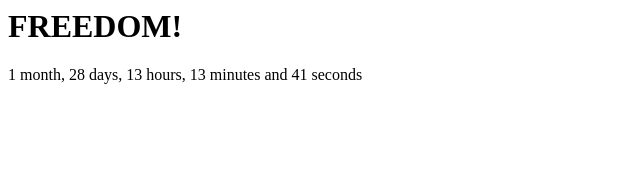
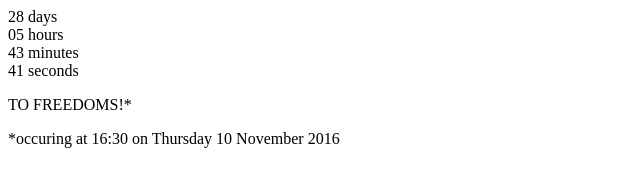
Before and after one commit to chao-xian/countdown-to-freedom, a plain HTML site: page index.html in a window 1280 px wide. Shown: the whole page, without its empty margins (0-640 px from the left). Drawn offline with nearby package versions, Linux system fonts and the light colour scheme.

Commit message:
Pivot and flip for an implementation that's more flexible

```diff
--- a/index.html
+++ b/index.html
@@ -1,30 +1,60 @@
+<!DOCTYPE html>
 <html>
   <head>
     <title>THEY CAN NEVER TAKE AWAY OUR FREEDOM!</title>
+    <script src="//cdnjs.cloudflare.com/ajax/libs/jquery/2.1.3/jquery.min.js" charset="utf-8"></script>
     <script src="moment.min.js"></script>
-    <script src="countdown.min.js"></script>
-    <script src="moment-countdown.min.js"></script>
     <script charset="utf-8">
-      let updateCountdown = function() {
-        let countdownTxt = moment('2016-11-11').countdown().toString();
-        console.log(countdownTxt);
-        document.getElementById('countdown').innerHTML = countdownTxt;
-      };
+      window.onload = function(e){
 
-      window.addEventListener("load", function load(event){
-        window.removeEventListener("load", load, false); //remove listener, no longer needed
-        updateCountdown();
-      },false);
+      var $clock = $('#clock'),
+          eventTime = moment('10-11-2016 16:30:00', 'DD-MM-YYYY HH:mm:ss').unix(),
+          currentTime = moment().unix(),
+          diffTime = eventTime - currentTime,
+          duration = moment.duration(diffTime * 1000, 'milliseconds'),
+          interval = 1000;
 
-      window.setInterval(function() {
-        updateCountdown();
-      }, 1000);
+      // if time to countdown
+      if(diffTime > 0) {
+
+          // Show clock
+          // $clock.show();
+
+          var $d = $('<div class="days" ></div>').appendTo($clock),
+              $h = $('<div class="hours" ></div>').appendTo($clock),
+              $m = $('<div class="minutes" ></div>').appendTo($clock),
+              $s = $('<div class="seconds" ></div>').appendTo($clock);
+
+          setInterval(function(){
+
+              duration = moment.duration(duration.asMilliseconds() - interval, 'milliseconds');
+              var d = moment.duration(duration).days(),
+                  h = moment.duration(duration).hours(),
+                  m = moment.duration(duration).minutes(),
+                  s = moment.duration(duration).seconds();
+
+              d = $.trim(d).length === 1 ? '0' + d : d;
+              h = $.trim(h).length === 1 ? '0' + h : h;
+              m = $.trim(m).length === 1 ? '0' + m : m;
+              s = $.trim(s).length === 1 ? '0' + s : s;
+
+              // show how many hours, minutes and seconds are left
+              $d.text(d + ' days');
+              $h.text(h + ' hours');
+              $m.text(m + ' minutes');
+              $s.text(s + ' seconds');
+
+          }, interval);
+
+      }
+
+    };
+
     </script>
   </head>
   <body>
-    <h1>FREEDOM!</h1>
-    <div id="countdown">
-
-    </div>
+    <div id="clock"></div>
+    <p>TO FREEDOMS!*</p>
+    <aside>*occuring at 16:30 on Thursday 10 November 2016</aside>
   </body>
 </html>
```
